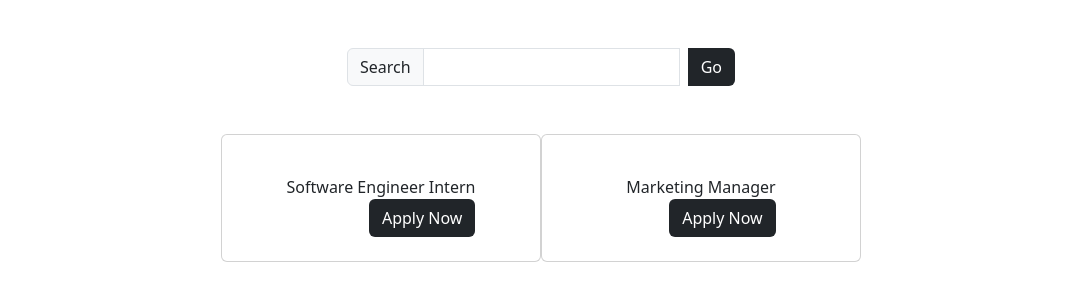
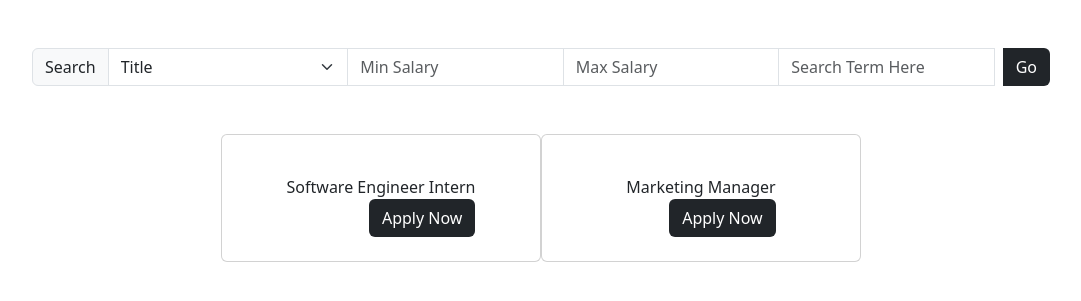
Before and after one commit to 42nacosta/Job-Platform-Project, a Django app: page / in a window 1280 px wide. Shown: the part 72-373 px from the top of the page, without its empty margins (99-1180 px from the left). Run offline with Django 5.2, Linux system fonts and the light colour scheme; data comes from the database, SQL or seed files in the repository; both versions use the stored data as it was after the commit; some libraries are stand-ins or nearby versions.

Commit message:
Updated Search Functionality

```diff
--- a/home/models.py
+++ b/home/models.py
@@ -7,6 +7,9 @@ class Job(models.Model):
     user = models.ForeignKey(User, on_delete=models.CASCADE)
     title = models.CharField(max_length=255, default="")
     description = models.TextField(max_length=1023, default="")
+    salary = models.BigIntegerField(default=0)
+    location = models.TextField(max_length=128, default="")
+    category = models.TextField(max_length=128, default="")
 
     def __str__(self):
         return str(self.id) + ' - ' + self.title
--- a/home/templates/home/index.html
+++ b/home/templates/home/index.html
@@ -13,7 +13,15 @@
   <form method="GET" class="d-flex">
     <div class="input-group">
       <span class="input-group-text">Search</span>
-      <input type="text" class="form-control" name="search">
+      <select class="form-select" name="search_type">
+        <option value="title">Title</option>
+        <option value="location">Location</option>
+        <option value="category">Category</option>
+      </select>
+      <input type="number" class="form-control" name="min_salary" placeholder="Min Salary" min="0">
+      <input type="number" class="form-control" name="max_salary" placeholder="Max Salary" min="0">
+
+      <input type="text" placeholder="Search Term Here" class="form-control" name="search">
       <button class="btn bg-dark text-white ms-2" type="submit">Go</button>
     </div>
   </form>
--- a/home/views.py
+++ b/home/views.py
@@ -4,14 +4,31 @@ from django.contrib.auth.decorators import login_required
 # Create your views here.
 def index(request):
     search_term = request.GET.get('search')
+    search_type = request.GET.get('search_type')
+    min_salary = request.GET.get('min_salary')
+    max_salary = request.GET.get('max_salary')
+
+    jobs = Job.objects.all()
+
     if search_term:
-        jobs = Job.objects.filter(title__icontains=search_term)
-    else:
-        jobs = Job.objects.all()
+        if search_type == 'title':
+            jobs = Job.objects.filter(title__icontains=search_term)
+        elif search_type == 'location':
+            jobs = Job.objects.filter(location__icontains=search_term)
+        elif search_type == 'category':
+            jobs = Job.objects.filter(category__icontains=search_term)
+        else:
+            jobs = Job.objects.filter(title__icontains=search_term)
+    if min_salary:
+        jobs = Job.objects.filter(salary__gte=min_salary)
+    if max_salary:
+        jobs = Job.objects.filter(salary__lte=max_salary)
+
     template_data = {}
     template_data['title'] = 'Jobs'
     template_data['jobs'] = jobs
     return render(request, 'home/index.html', {'template_data': template_data})
+
 def about(request):
     return render(request, 'home/about.html')
 
```
Also changed, not shown: db.sqlite3, home/migrations/0003_job_salary.py (added), home/migrations/0004_job_category_job_location.py (added).
